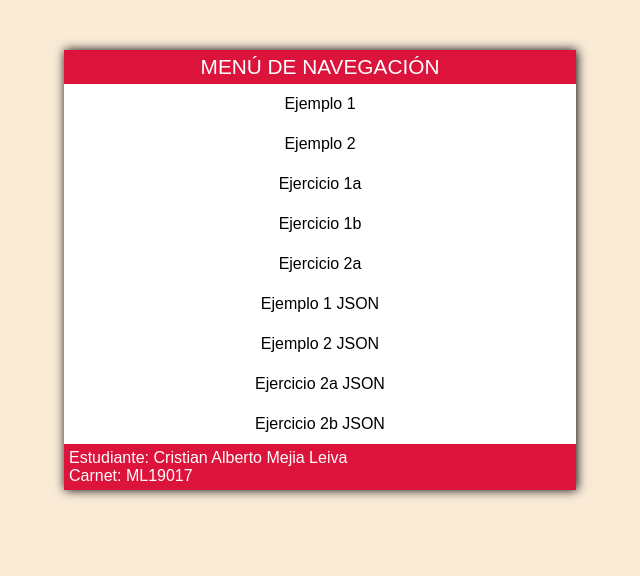
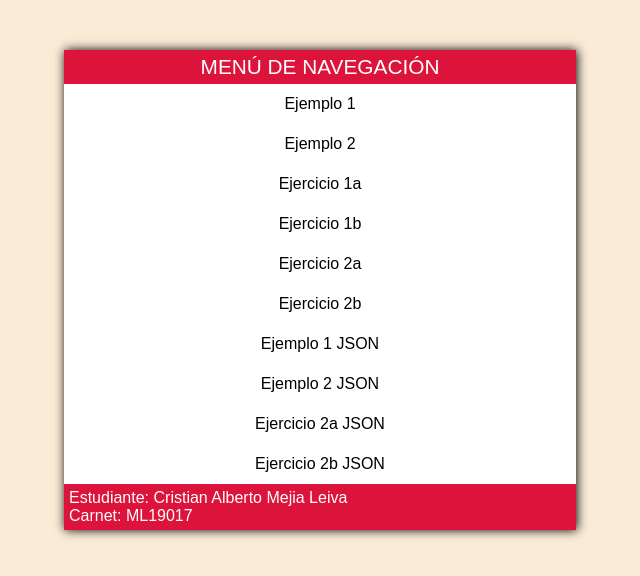
Before and after one commit to ML19017/guia31, a plain HTML site: page index.html in a window 1280 px wide. Shown: the whole page, without its empty margins (320-960 px from the left). Drawn offline with Linux system fonts and the light colour scheme.

Commit message:
Actualización
Se agrego elemento faltante.

```diff
--- a/index.html
+++ b/index.html
@@ -16,6 +16,7 @@
                     <li><a href="ejercicio1a.xml" target="_blank"> Ejercicio 1a </a></li>
                     <li><a href="ejercicio1b.xml" target="_blank"> Ejercicio 1b </a></li>
                     <li><a href="ejercicio2a.xml" target="_blank"> Ejercicio 2a </a></li>
+                    <li><a href="ejercicio2b.xml" target="_blank"> Ejercicio 2b </a></li>
                     <li><a href="ejemplo1.json" target="_blank"> Ejemplo 1 JSON </a></li>
                     <li><a href="ejemplo2.json" target="_blank"> Ejemplo 2 JSON </a></li>
                     <li><a href="ejercicio2a.json" target="_blank"> Ejercicio 2a JSON </a></li>
```
